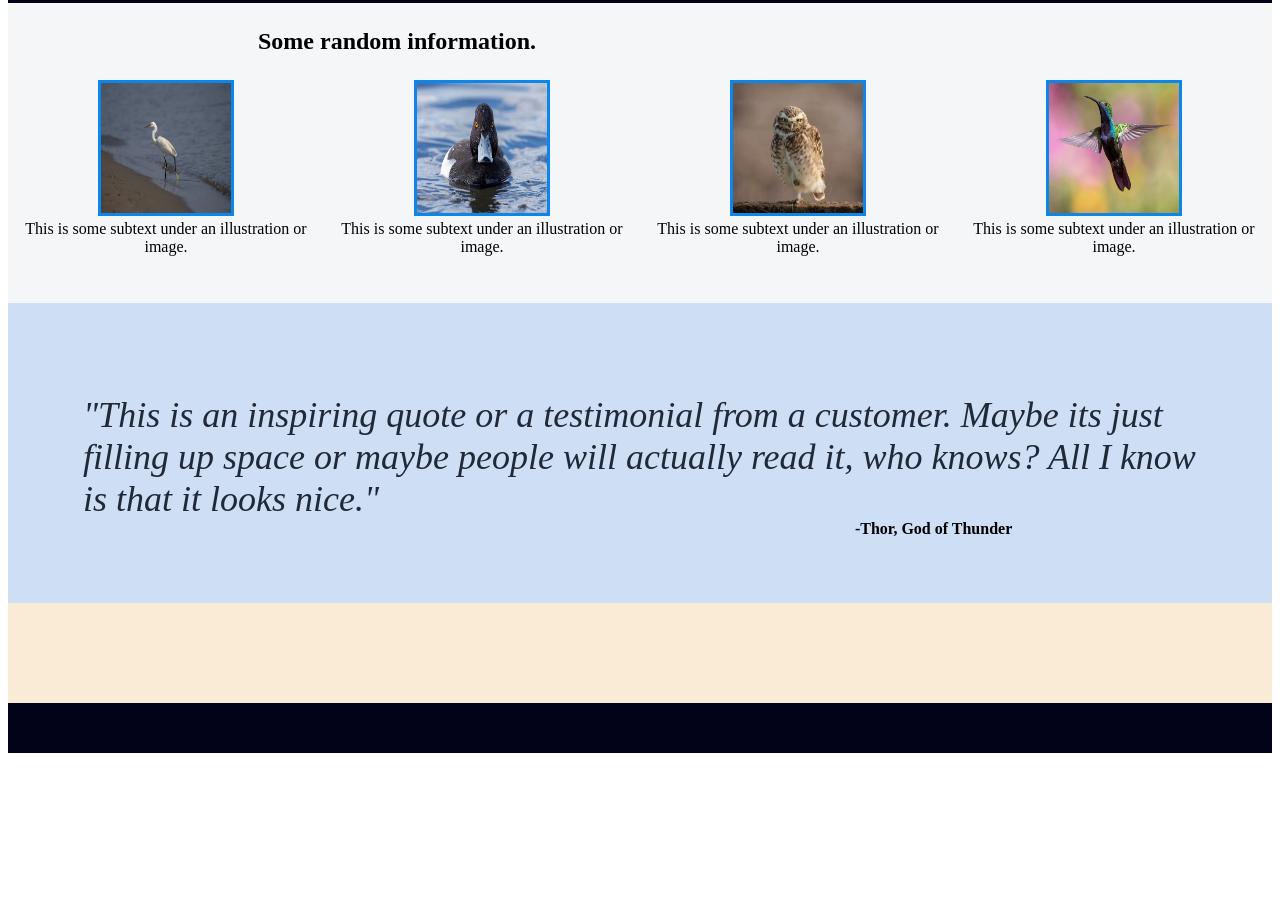
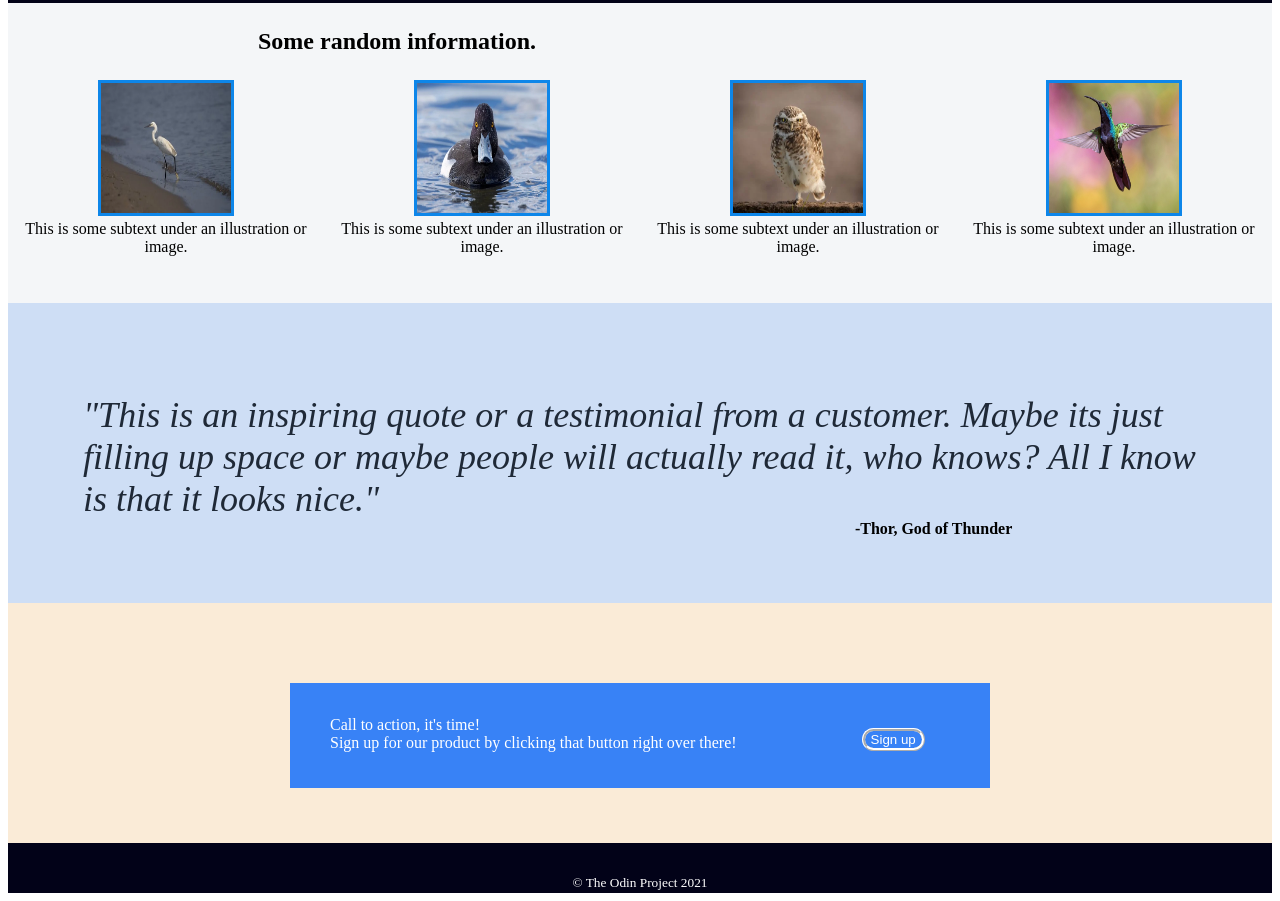
Before and after one commit to Jeff151/odinProject1, a plain HTML site: page index.html in a window 1280 px wide. Shown: the part 245-1146 px from the top of the page. Before the commit the page ends 1006 px from the top, so only its background shows below. Drawn offline with Linux system fonts and the light colour scheme.

Commit message:
index.html

```diff
--- a/index.html
+++ b/index.html
@@ -65,8 +65,20 @@
         <div id="thor">-Thor, God of Thunder
         </div>
     </div>
-    <div id="fourth"></div>
-    <div id="footer"></div>
+    <div id="fourth">
+        <div id="bluebox">
+            <div id="group">
+                <span id="top">Call to action, it's time!</span>
+                <span id="bottom">Sign up for our product by clicking that button right over there!</span>
+            </div>
+            <div id="button1"><button>Sign up</button></div>
+        </div>
+    </div>
+
+    <div id="footer">
+        <div id="copy">&copy; The Odin Project 2021
+            </div>
+    </div>
 
 </body>
 </html>
--- a/style.css
+++ b/style.css
@@ -19,12 +19,14 @@
 
 }
 #fourth{
-    height: 100px;
+    height: 160px;
     background-color: antiquewhite;
+    padding-top:80px;
 }
 #footer{
     height: 50px;
     background-color: rgb(2, 2, 24);
+    display: flex;
 }
 #linkcontain{
     display: flex;
@@ -74,7 +76,9 @@
 
     background-color: rgba(16, 124, 248, 0.671);
     color: white;
-    border-radius: 25%;
+    border-radius: 25px;
+    border:solid white;
+    border-style: ridge;
 
 }
 .signup{
@@ -181,3 +185,47 @@ text-align: center;
     font-size: medium;
 
 }
+/*fourth*/
+
+
+
+#bluebox{
+    width: 700px;
+    height: 75px;
+    background-color: #3882f6;
+    margin: auto;
+    padding-top:30px;
+    display:flex;
+}
+
+
+
+#top::after{
+    content: "\a";
+    white-space: pre;
+
+}
+#group{
+    padding-left:40px;
+    padding-top:3px;
+   color: white;
+}
+
+#button1 button{
+margin: auto;
+border:solid white;
+border-style:ridge;
+background-color:#3882f6;
+border-radius: 25px;
+color: white;
+}
+#button1{
+    padding-left:125px;
+    padding-top:15px;
+}
+#copy{
+    color:white;
+    margin:auto;
+    padding-top: 30px;
+    font-size:smaller;
+}
```
